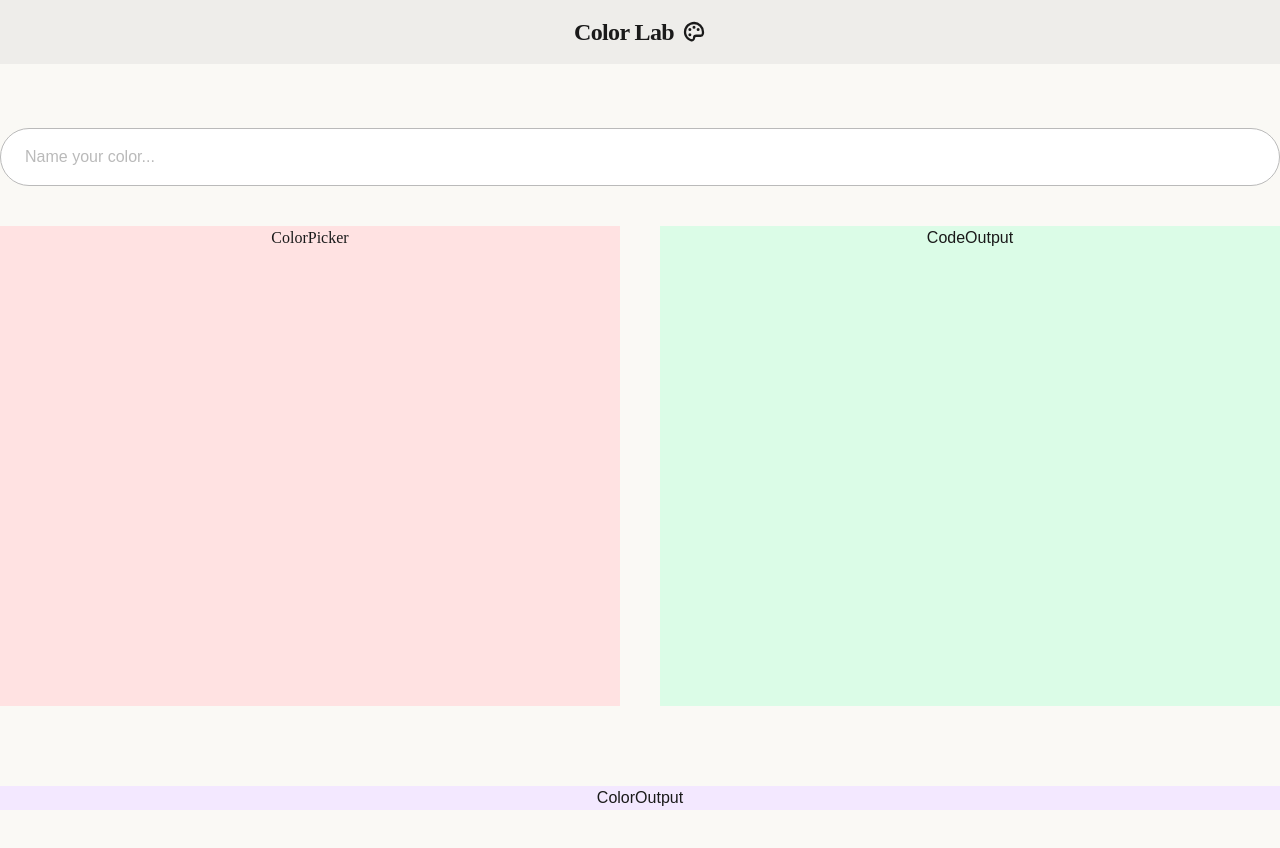
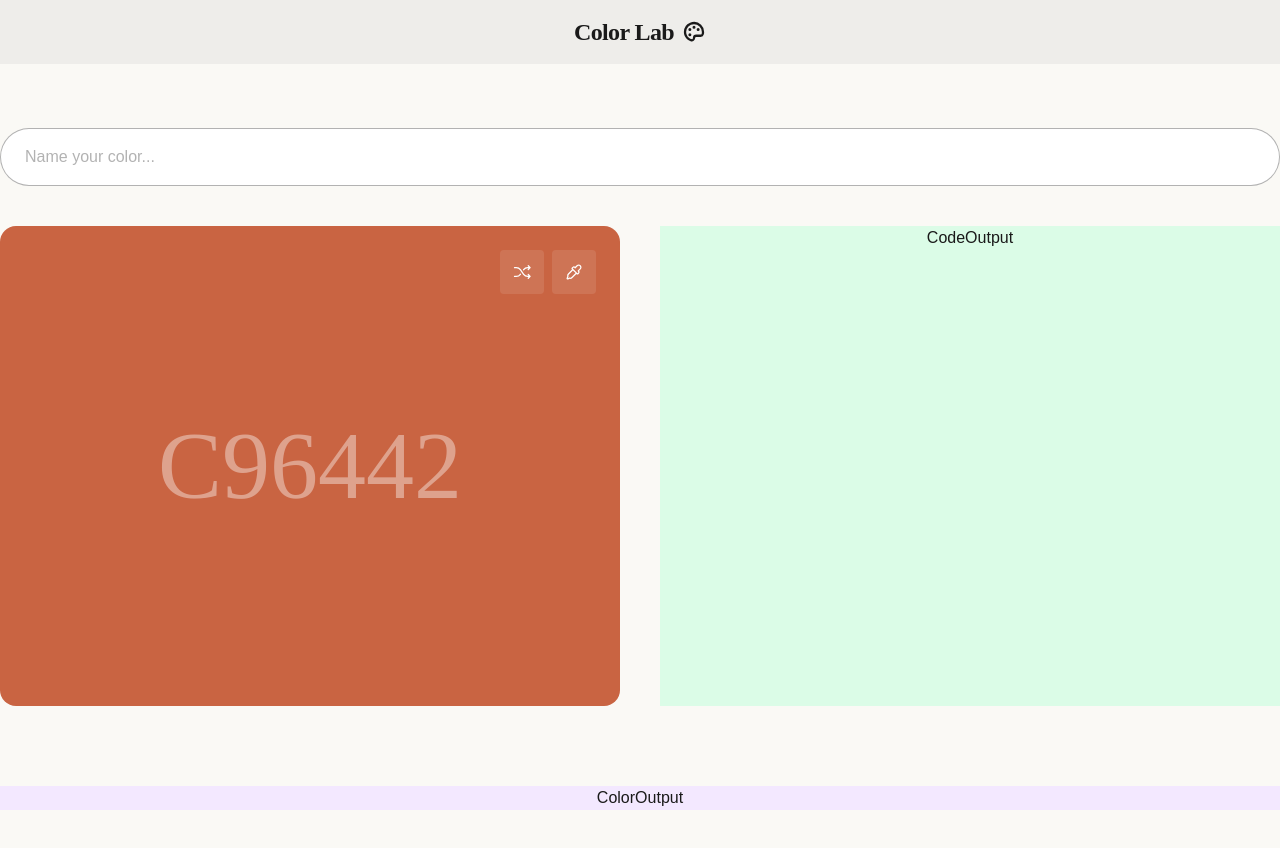
Before and after one commit to JoelleVoogt/color-lab, a Next.js app: page / in a window 1280 px wide. Built offline with nearby package versions, Linux system fonts and the light colour scheme.

Commit message:
Color picker added

```diff
--- a/sections/color_picker.tsx
+++ b/sections/color_picker.tsx
@@ -1,7 +1,25 @@
+"use client";
+
+import { ShuffleIcon, EyedropperIcon } from "@phosphor-icons/react";
+
 export default function ColorPicker() {
   return (
-    <p className="flex flex-1 h-[480px] justify-center bg-red-100 font-mono">
-      ColorPicker
-    </p>
+    <>
+      <div className="flex flex-1 relative h-[480px] justify-center items-center bg-[#C96442] font-mono w-full rounded-2xl">
+        <div className="flex flex-row gap-2 absolute top-6 right-6">
+          <div className="flex align-middle bg-white/10 p-3 rounded-sm">
+            <ShuffleIcon size={20} weight="regular" color="white" />
+          </div>
+
+          <div className="flex align-middle bg-white/10 p-3 rounded-sm">
+            <EyedropperIcon size={20} weight="regular" color="white" />
+          </div>
+        </div>
+
+        <p className="font-mono text-white/40 text-8xl w-full text-center">
+          C96442
+        </p>
+      </div>
+    </>
   );
 }
--- a/sections/name.tsx
+++ b/sections/name.tsx
@@ -2,8 +2,8 @@ export default function Name() {
   return (
     <>
       <div className="flex justify-center max-w-7xl w-full mt-16">
-        <div className="flex justify-start w-full py-4 px-6 bg-white rounded-full border border-[#BABABA]">
-          <p className="text-[#BABABA]">Name your color...</p>
+        <div className="flex justify-start w-full py-4 px-6 bg-white rounded-full border border-black/30">
+          <p className="text-black/30">Name your color...</p>
         </div>
       </div>
     </>
```
